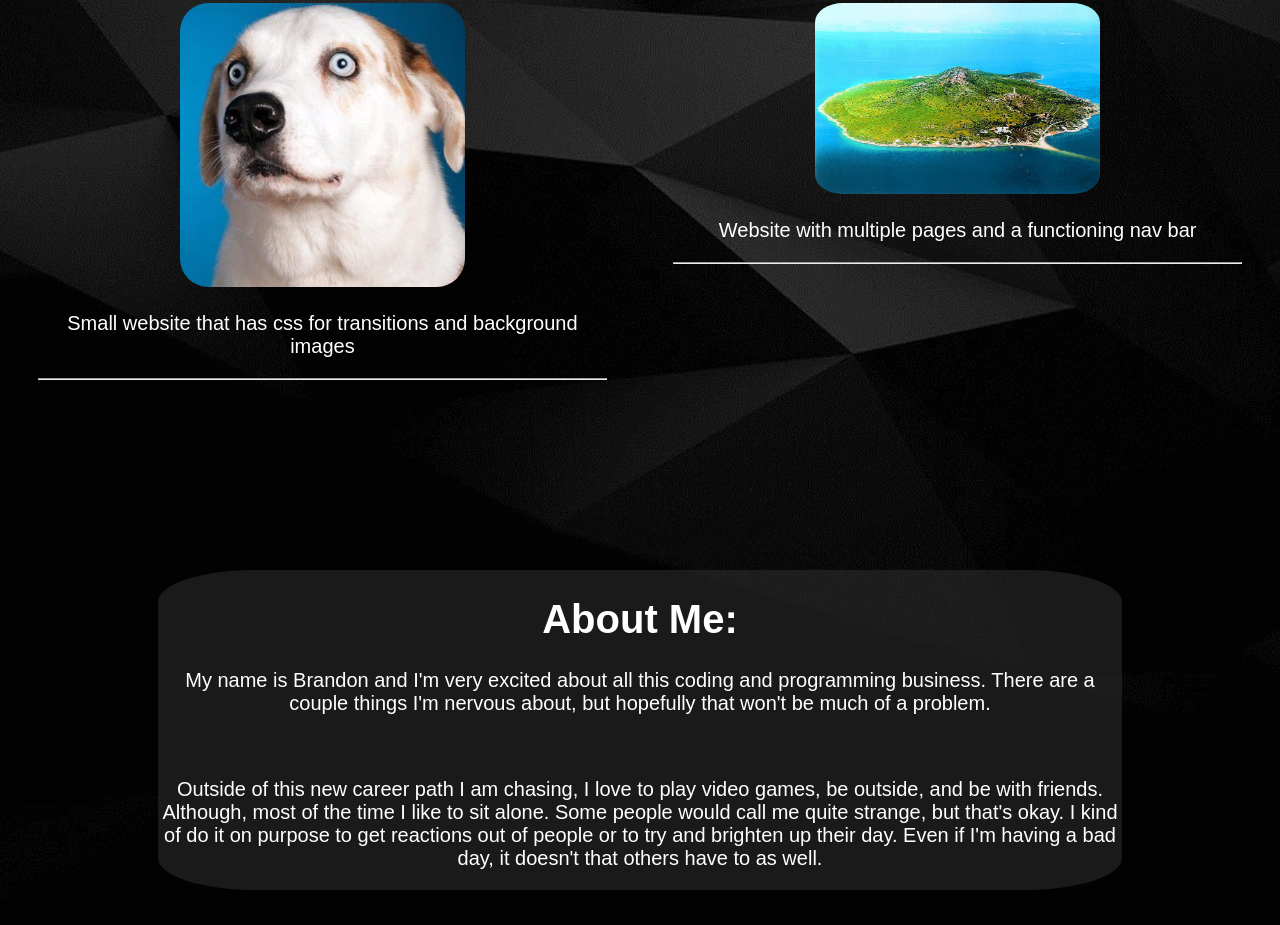
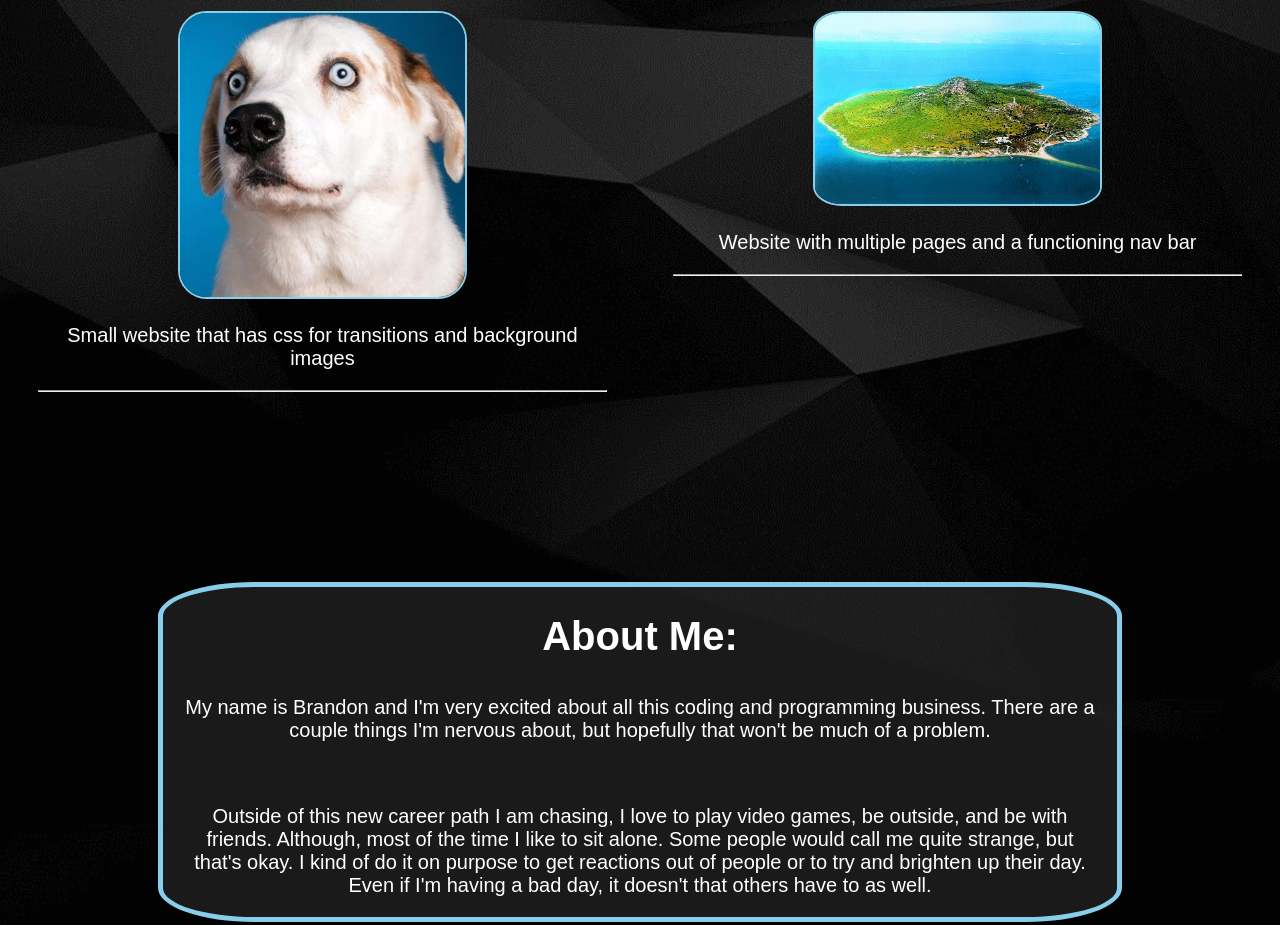
Before and after one commit to bettsbp/portfolio, a plain HTML site: page index.html in a window 1280 px wide. Shown: the part 934-1859 px from the top of the page. Drawn offline with Linux system fonts and the light colour scheme.

Commit message:
add borders to imgs and about section, add transitions for img borders, shorten the transitions times

```diff
--- a/css/styles.css
+++ b/css/styles.css
@@ -14,6 +14,7 @@ body {
   margin: 150px;
   background-color: rgba(50, 50, 50, .5);
   border-radius: 10%;
+  border: 5px solid skyblue;
 }
 .top {
   text-align: center;
@@ -36,13 +37,19 @@ body {
   width: 50%;
   transition: .15s;
   border-radius: 10%;
+  border: 2px solid skyblue;
 }
 .main img:hover {
-  transform: rotate(5deg);
+  transform: rotate(2.5deg);
   transition: .15s;
-  width: 55%;
+  width: 53.5%;
+  border: 2px solid lime;
 }
 .top h1, h2 {
   font-style: italic;
   border-radius: 15%;
 }
+p {
+  margin: 10px;
+  padding: 10px;
+}
```
